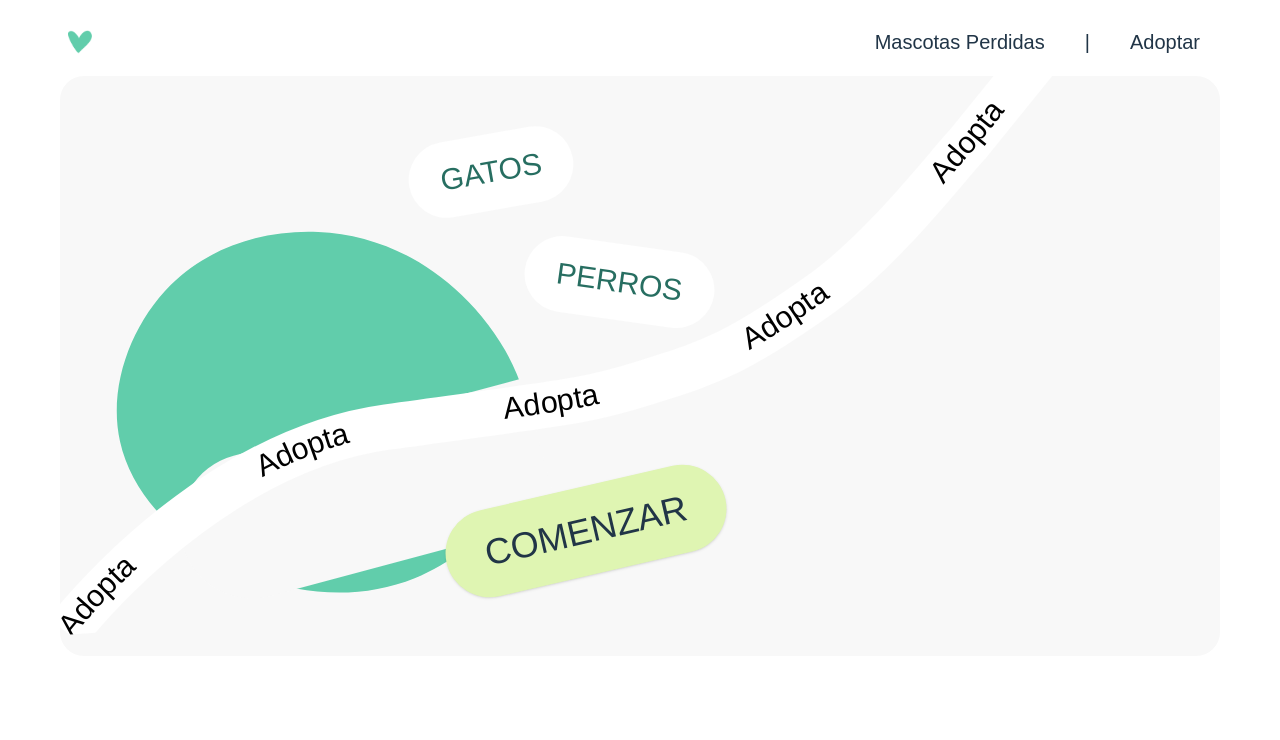
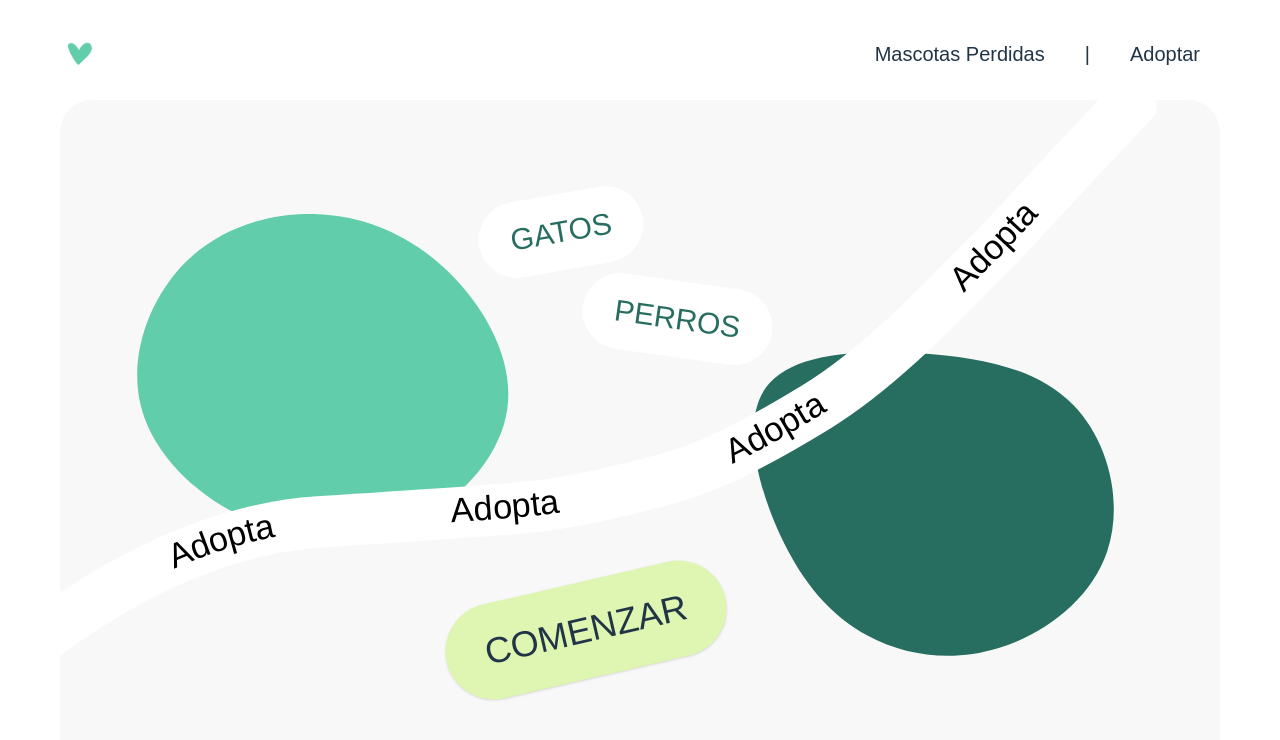
Before and after one commit to juliben/AdoptaPanama, a React (Vite) app: page / in a window 1280 px wide. Shown: the top 740 px of the page. Built offline with nearby package versions, Linux system fonts and the light colour scheme; a web font is replaced by a local one.

Commit message:
Fixed styling

```diff
--- a/src/components/BlobOne.tsx
+++ b/src/components/BlobOne.tsx
@@ -3,7 +3,7 @@ export const BlobOne = () => {
     <svg
       viewBox="0 0 200 200"
       xmlns="http://www.w3.org/2000/svg"
-      className="w-full h-full "
+      className="w-full h-full"
     >
       <path
         fill="#61CDAB"
--- a/src/components/LinePath.tsx
+++ b/src/components/LinePath.tsx
@@ -6,7 +6,7 @@ export const LinePath = () => {
       viewBox="0 0 426 229"
       fill="none"
       xmlns="http://www.w3.org/2000/svg"
-      className="relative -rotate-4 translate-x-[-5%] translate-y-[-10%] z-20"
+      className="relative translate-x-[-8%] translate-y-[-2%] scale-105 z-20"
     >
       <path
         id="curve"
--- a/src/components/TopMenu.tsx
+++ b/src/components/TopMenu.tsx
@@ -1,6 +1,6 @@
 export const TopMenu = () => {
   return (
-    <div className="flex flex-row items-center w-screen justify-between mt-7 px-7  lg:pr-10  text-sm  lg:text-xl max-w-full">
+    <div className="flex flex-row items-center w-screen justify-between mt-7 px-7  lg:pr-10  text-sm  lg:text-xl max-w-full lg:h-13">
       <img
         src="/heart-green.png"
         alt="logo"
--- a/src/index.css
+++ b/src/index.css
@@ -74,6 +74,6 @@ h1 {
     @apply rounded-full px-2 py-1 sm:px-5 sm:py-3 md:px-6 md:py-4 lg:px-8 lg:py-5 text-xs  sm:text-lg md:text-2xl lg:text-3xl bg-white text-dark-primary font-semibold max-w-fit;
   }
   .button-pill {
-    @apply py-2 px-2.5 sm:py-3 sm:px-5 md:py-4 md:px-6 lg:py-6 lg:px-10 text-xs sm:text-lg md:text-2xl lg:text-4xl bg-accent-light font-semibold rounded-full max-w-fit shadow hover:cursor-pointer hover:scale-102 active:scale-98;
+    @apply py-2 px-2.5 sm:py-3 sm:px-5 md:py-4 md:px-6 lg:py-7 lg:px-10 text-xs sm:text-lg md:text-2xl lg:text-4xl bg-accent-light font-semibold rounded-full max-w-fit shadow;
   }
 }
--- a/src/pages/Home.tsx
+++ b/src/pages/Home.tsx
@@ -1,25 +1,31 @@
 import { TopMenu, LinePath, BlobOne, BlobTwo } from "../components";
+import { motion } from "motion/react";
 
 const Home = () => {
   return (
-    <div className="lg:mx-10">
+    <div className="lg:mx-10 ">
       <TopMenu />
-      <div className="relative  bg-light-gray m-5 rounded-3xl overflow-hidden md:h-130 lg:h-145 ">
+      <div className="relative  bg-light-gray m-5 rounded-4xl  overflow-hidden md:h-130 lg:h-168 pb-10  ">
         <LinePath />
-        <div className="absolute top-[10%] left-[0%] w-[45%] z-0">
+        <div className="absolute top-0 left-0 w-[45%] z-0 scale-90">
           <BlobOne />
         </div>
-        <div className="bg-light-gray absolute h-[25%] w-[32%] bottom-[15%] left-[10%] -rotate-15 rounded-l-full" />
+        <div className="bg-light-gray absolute h-[25%] w-[32%] bottom-[15%] left-[10%] -rotate-15 rounded-l-full lg:rounded-full lg:w-[38%] lg:h-[38%] lg:bottom-[0%] " />
 
-        <div className="pill -rotate-10 absolute top-[10%] left-[30%]">
+        <div className="pill -rotate-10 absolute top-[14%] left-[36%]">
           GATOS
         </div>
-        <div className="pill rotate-8 absolute top-[29%] left-[40%]">
+        <div className="pill rotate-8 absolute top-[27%] left-[45%]">
           PERROS
         </div>
-        <button className="button-pill -rotate-13 absolute bottom-[14%] left-[33%] z-1 ">
-          COMENZAR
-        </button>
+        <div className="absolute top-[23%] right-[3%] w-[45%] z-0 ">
+          <BlobTwo />
+        </div>
+        <motion.div whileHover={{ scale: 1.1 }}>
+          <button className="button-pill -rotate-13 absolute bottom-[14%] left-[33%] hover:cursor-pointer">
+            COMENZAR
+          </button>
+        </motion.div>
       </div>
     </div>
   );
```
